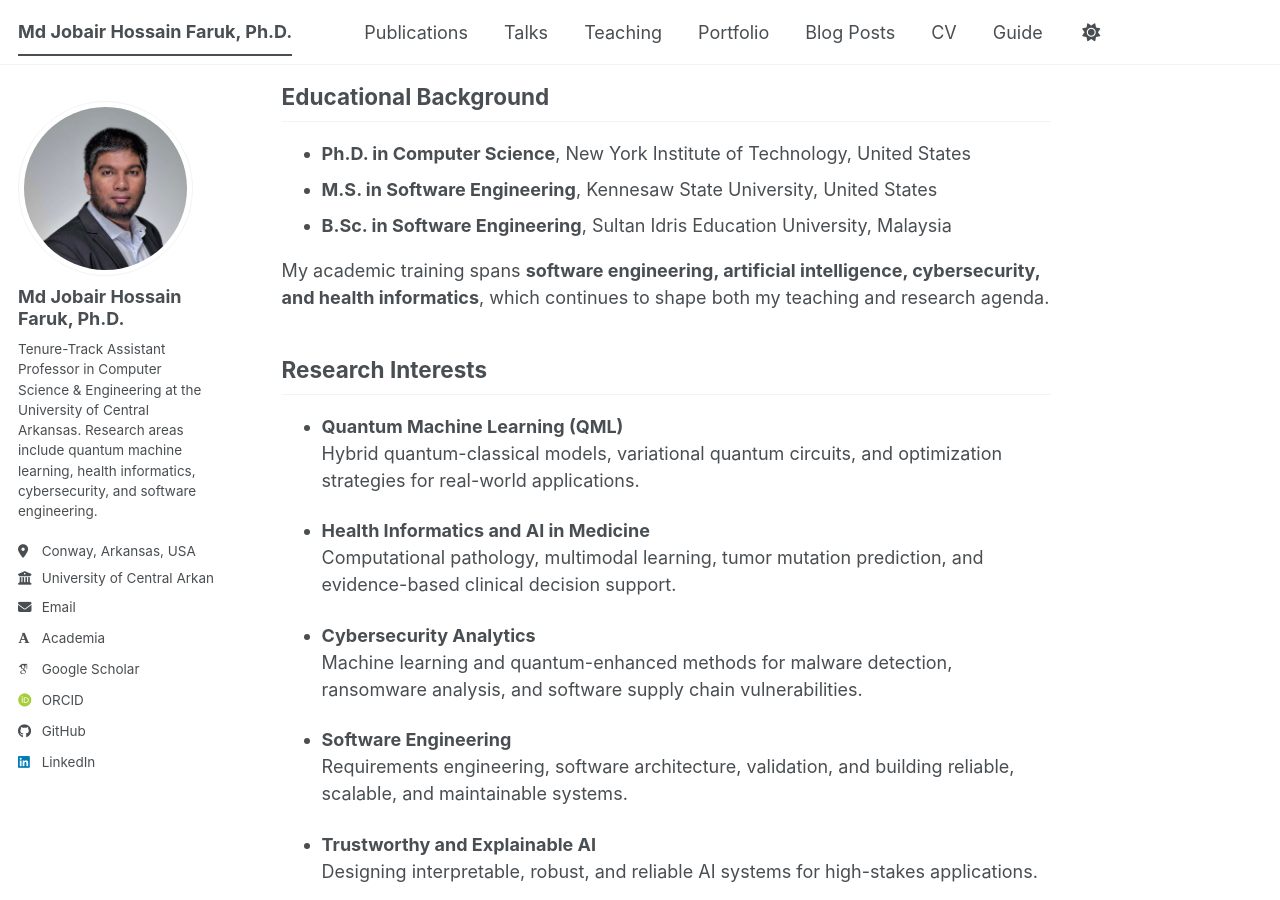
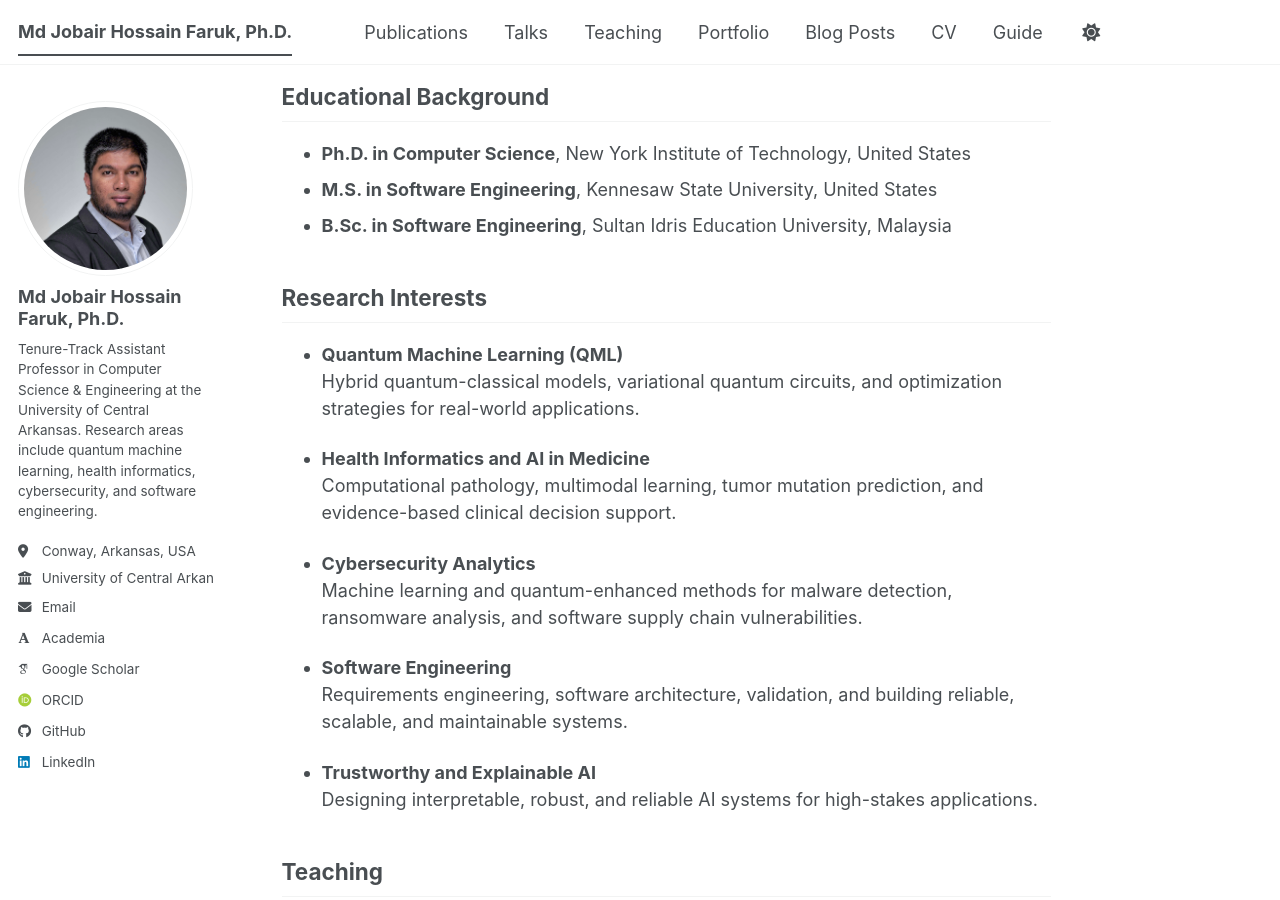
Before and after one commit to jobair-hossain/jobair-hossain.github.io, a Jekyll site: the page built from _pages/about.md, in a window 1280 px wide and 900 px high, scrolled down 399 px. Built offline with Jekyll 4.4.1, drawn with Linux system fonts in a browser that asks for light colours; some web fonts are replaced; a script bundle is joined from its source files by our own code; library files that are not in the unit come from our copies.

Commit message:
Update about.md

```diff
--- a/_pages/about.md
+++ b/_pages/about.md
@@ -15,7 +15,6 @@ My research integrates **classical and quantum machine learning approaches** to
 - **M.S. in Software Engineering**, Kennesaw State University, United States
 - **B.Sc. in Software Engineering**, Sultan Idris Education University, Malaysia
 
-My academic training spans **software engineering, artificial intelligence, cybersecurity, and health informatics**, which continues to shape both my teaching and research agenda.
 
 ## Research Interests
 
```
